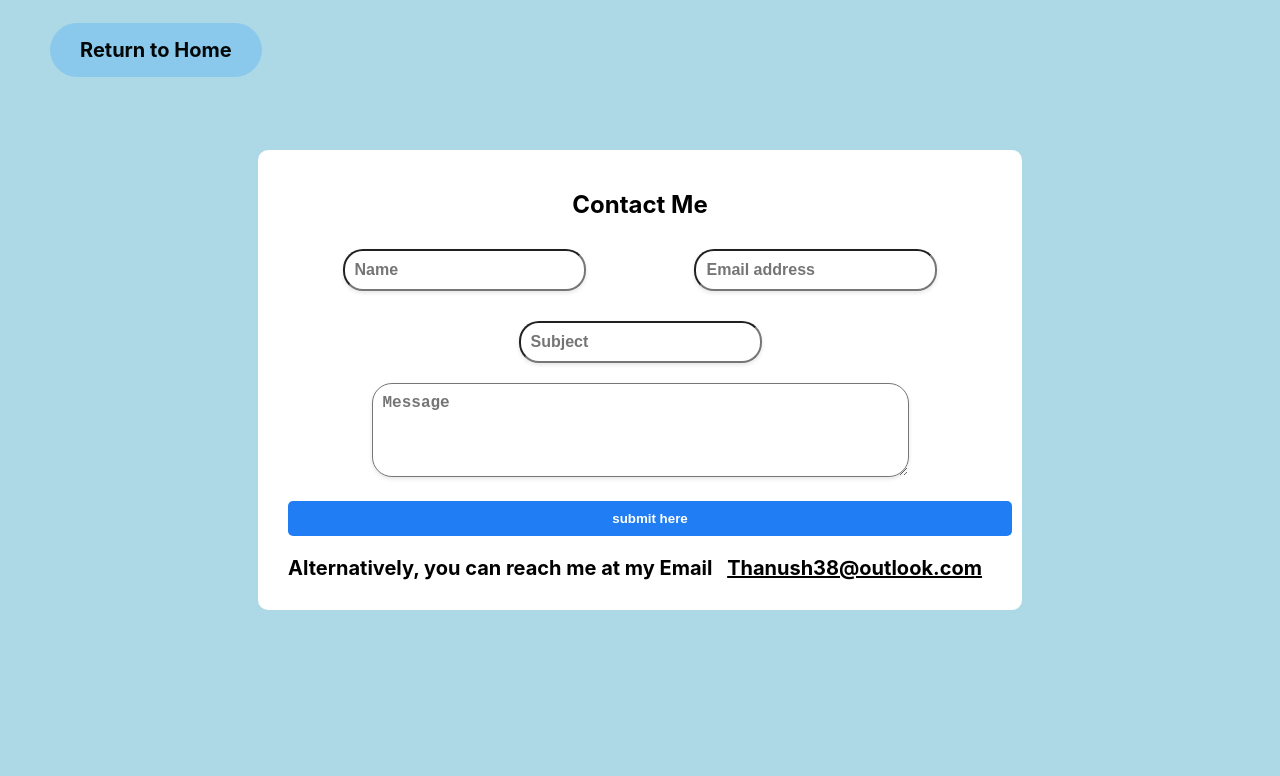
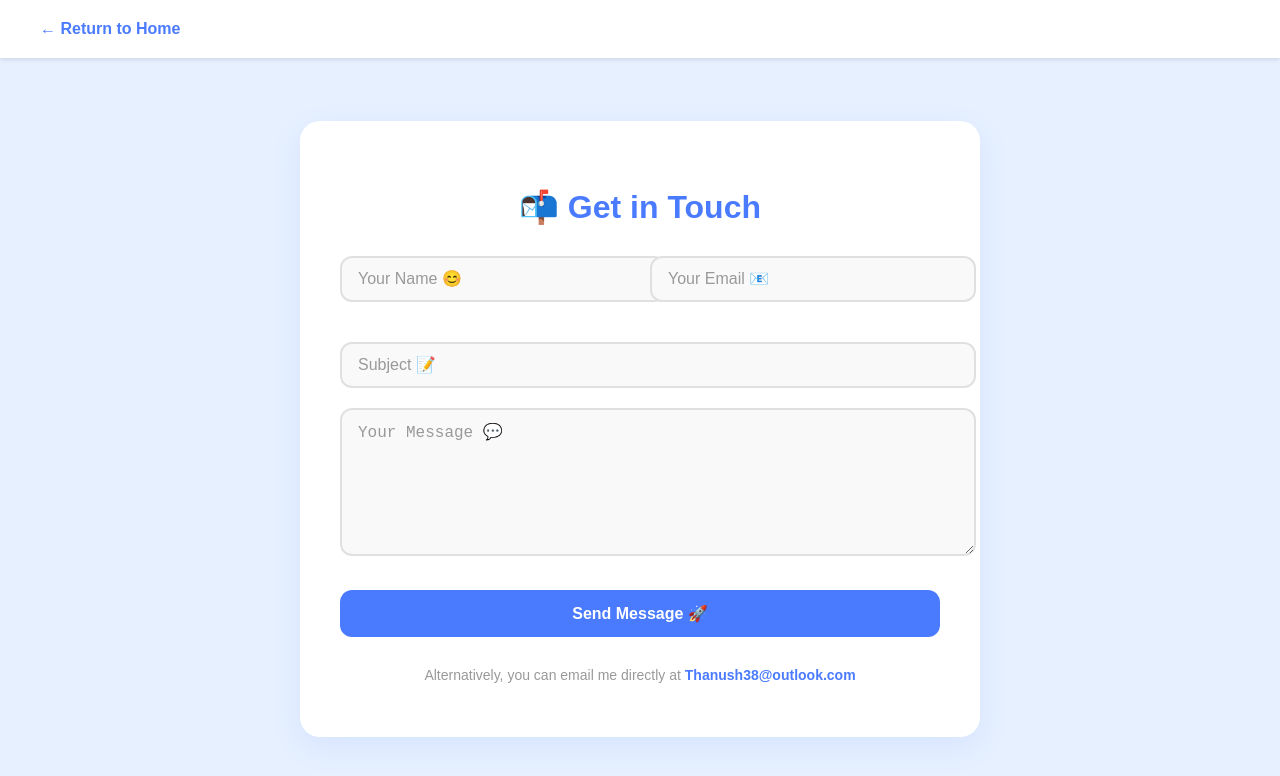
Before and after one commit to Thanush38/Portfolio, a React (Create React App) app: page /Contact in a window 1280 px wide. Shown: the top 776 px of the page. Built offline with nearby package versions, Linux system fonts and the light colour scheme.

Commit message:
redid contact section

```diff
--- a/package.json
+++ b/package.json
@@ -8,16 +8,18 @@
     "@testing-library/react": "^13.4.0",
     "@testing-library/user-event": "^13.5.0",
     "emailjs-com": "^3.2.0",
+    "framer-motion": "^11.9.0",
+    "portfolio": "file:",
     "react": "^18.2.0",
     "react-dom": "^18.2.0",
-    "react-hook-form": "^7.47.0",
+    "react-hook-form": "^7.53.0",
     "react-icons": "^4.11.0",
     "react-multi-carousel": "^2.8.5",
     "react-parallax-tilt": "^1.7.170",
     "react-router-dom": "^6.16.0",
     "react-scripts": "^5.0.1",
     "react-scroll": "^1.8.9",
-    "react-toastify": "^9.0.3",
+    "react-toastify": "^9.1.3",
     "react-type-animation": "^3.2.0",
     "react-vanilla-tilt": "^1.0.0",
     "styled-components": "^6.0.8",
--- a/src/pages/Contact.css
+++ b/src/pages/Contact.css
@@ -1,204 +1,252 @@
-.Wrapper{
-    background-color: #add8e6;
-    height: 100vh;
-    overflow: auto;
+:root {
+    --primary-color: #4a7bff;
+    --primary-light: #e6f0ff;
+    --text-color: #333333;
+    --placeholder-color: #999999;
+    --error-color: #FF4D4F;
+    --success-color: #52C41A;
   }
 
-.ContactForm{
+  body {
+    font-family: 'Arial', sans-serif;
+    margin: 0;
+    padding: 0;
+  }
+
+  .wrapper {
+    background-color: var(--primary-light);
+    min-height: 100vh;
     display: flex;
     flex-direction: column;
-    justify-content: center;
-    align-items: center;
-    margin: 0 auto;
-    height: 50%;
+  }
+
+  .nav {
     padding: 20px;
-    border-radius: 10px;
-    margin-top: 50px;
-    margin-bottom: 50px;
-    background-color: #fff;
+    background-color: white;
+    box-shadow: 0 2px 4px rgba(0, 0, 0, 0.1);
   }
-.nav{
-    display: flex;
-    flex-direction: row;
-    justify-content: space-between;
-    align-items: center;
-    margin: 0 auto;
-    width: 100%;
-    height: 100px;
-    padding: 0 50px;
-    background-color: 'transparent';
-}
-.navContainer{
-    display: flex;
-    flex-direction: row;
-    justify-content: space-between;
-    align-items: center;
-    margin: 0 auto;
-    height: 100px;
-    padding: 0 50px;
-    text-decoration: none;
-    color: #fff;
-    font-weight: bold;
-    font-size: 20px;
-}
-.container{
-    display: flex;
-    flex-direction: column;
-    justify-content: center;
-    align-items: center;
+
+  .nav-container {
+    max-width: 1200px;
     margin: 0 auto;
   }
 
-.row{
+  .return-link {
+    color: var(--primary-color);
+    text-decoration: none;
+    font-weight: 600;
+    font-size: 16px;
+    transition: color 0.3s ease, transform 0.3s ease;
+  }
+
+  .return-link:hover {
+    color: #3a62cc;
+    transform: translateX(-5px);
+  }
+
+  .contact-form-container {
     display: flex;
-    flex-direction: row;
     justify-content: center;
     align-items: center;
-    margin: 0 auto;
-}
-.col-12{
-    width: 100%;
+    flex-grow: 1;
+    padding: 40px 20px;
   }
 
-.col-6{
-    width: 50%;
+  .contact-form {
+    background-color: white;
+    border-radius: 20px;
+    box-shadow: 0 10px 30px rgba(74, 123, 255, 0.1);
+    padding: 40px;
+    width: 100%;
+    max-width: 600px;
+    transform: translateY(20px);
+    opacity: 0;
+    animation: fadeInUp 0.6s ease forwards;
   }
 
-.text-center{
-    text-align: center;
-}
-
-
-.row2{
-    display: flex;
-    flex-direction: row;
-    justify-content: space-between;
-    align-items: center;
-    margin: 0 auto;
-    @media screen and (max-width: 520px) {
-        flex-direction: column;
+  @keyframes fadeInUp {
+    to {
+      opacity: 1;
+      transform: translateY(0);
     }
   }
 
-.formRow{
+  h2 {
+    color: var(--primary-color);
+    font-size: 32px;
+    margin-bottom: 30px;
+    text-align: center;
+    font-weight: 700;
+  }
+
+  .form-row {
     display: flex;
-    flex-direction: row;
-    justify-content: center;
-    align-items: center;
-    margin: 0 auto;
+    gap: 20px;
+    margin-bottom: 20px;
+  }
 
+  .form-group {
+    flex: 1;
+    margin-bottom: 20px;
   }
-.gap{
-    margin: 10px;
 
-    @media screen and (max-width: 520px) {
-        margin: 0px;
+  input,
+  textarea {
+    width: 100%;
+    padding: 12px 16px;
+    border: 2px solid #e0e0e0;
+    border-radius: 12px;
+    font-size: 16px;
+    transition: all 0.3s ease;
+    color: var(--text-color);
+    background-color: #f9f9f9;
+  }
 
+  input:focus,
+  textarea:focus {
+    outline: none;
+    border-color: var(--primary-color);
+    box-shadow: 0 0 0 3px rgba(74, 123, 255, 0.1);
+    background-color: white;
+  }
+
+  input::placeholder,
+  textarea::placeholder {
+    color: var(--placeholder-color);
+  }
+
+  input:hover,
+  textarea:hover {
+    border-color: var(--primary-color);
+  }
+
+  textarea {
+    min-height: 120px;
+    resize: vertical;
+  }
+
+  .error-message {
+    color: var(--error-color);
+    font-size: 14px;
+    margin-top: 5px;
+    display: block;
+    animation: shake 0.82s cubic-bezier(.36,.07,.19,.97) both;
+  }
+
+  @keyframes shake {
+    10%, 90% { transform: translate3d(-1px, 0, 0); }
+    20%, 80% { transform: translate3d(2px, 0, 0); }
+    30%, 50%, 70% { transform: translate3d(-4px, 0, 0); }
+    40%, 60% { transform: translate3d(4px, 0, 0); }
+  }
+
+  .submit-btn {
+    background-color: var(--primary-color);
+    color: white;
+    border: none;
+    border-radius: 12px;
+    padding: 14px 24px;
+    font-size: 16px;
+    font-weight: 600;
+    cursor: pointer;
+    transition: all 0.3s ease;
+    width: 100%;
+    margin-top: 10px;
+    position: relative;
+    overflow: hidden;
+  }
+
+  .submit-btn::before {
+    content: '';
+    position: absolute;
+    top: 50%;
+    left: 50%;
+    width: 0;
+    height: 0;
+    background-color: rgba(255, 255, 255, 0.2);
+    border-radius: 50%;
+    transform: translate(-50%, -50%);
+    transition: width 0.6s ease, height 0.6s ease;
+  }
+
+  .submit-btn:hover::before {
+    width: 300px;
+    height: 300px;
+  }
+
+  .submit-btn:hover {
+    background-color: #3a62cc;
+    transform: translateY(-2px);
+    box-shadow: 0 4px 6px rgba(74, 123, 255, 0.2);
+  }
+
+  .submit-btn:active {
+    transform: translateY(0);
+  }
+
+  .alternative-contact {
+    margin-top: 30px;
+    text-align: center;
+    font-size: 14px;
+    color: var(--placeholder-color);
+    transition: color 0.3s ease;
+  }
+
+  .alternative-contact:hover {
+    color: var(--text-color);
+  }
+
+  .email-link {
+    color: var(--primary-color);
+    text-decoration: none;
+    font-weight: 600;
+    transition: all 0.3s ease;
+  }
+
+  .email-link:hover {
+    color: #3a62cc;
+    text-decoration: underline;
+  }
+
+  @media (max-width: 600px) {
+    .form-row {
+      flex-direction: column;
+      gap: 0;
+    }
+
+    .contact-form {
+      padding: 30px 20px;
     }
   }
 
-
-
-.form-control:focus{
-    outline: none;
-    border: 1px solid #000;
+  /* Custom styles for react-toastify */
+  .Toastify__toast {
+    border-radius: 12px;
   }
 
-.formInput{
-    width: 100%;
-    margin: 10px;
-    padding: 10px;
-    border-radius: 5px;
-    border: 1px solid #ccc;
-}
-.formInput1{
-    width: 75%;
-    margin: 10px;
-    padding: 10px;
-    border-radius: 20px;
-    border: 1px solid #000;
-
+  .Toastify__toast--success {
+    background-color: var(--success-color);
   }
 
-.subject{
-    width: 100%;
-    margin: 10px;
-    padding: 10px;
-    border-radius: 20px;
-    border: 1px solid #000;
+  .Toastify__toast--error {
+    background-color: var(--error-color);
   }
 
-.submit-btn{
-    width: 100%;
-    margin: 10px;
-    padding: 10px;
-    border-radius: 5px;
-    border: none;
-    background-color: #217DF3;
-    color: #fff;
-    font-weight: bold;
+  /* Cursor effects */
+  input, textarea, .submit-btn {
     cursor: pointer;
   }
 
-.pTag{
-    color: #000;
-    font-weight: bold;
-    font-size: 20px;
-    margin: 10px;
+  input:hover, textarea:hover {
+    cursor: text;
   }
 
-.email{
-    color: #000;
-    font-weight: bold;
-    font-size: 20px;
-    margin: 10px;
-    text-decoration: none;
-}
-
-
-
-.btn{
-    background-color: #217DF3;
-    border-radius: 30%;
-    color: #fff;
-    color: #fff;
-    font-weight: bold;
-    font-size: 20px;
-    margin: 10px;
-    text-decoration: none;
-    padding: 20px;
-    height: 10px;
-    text-decoration: none;
-}
-
-.btn:hover{
-    color: #217DF3;
-    transition: 0.5s;
-}
-
-.label {
-    display: inline-block;
-    padding: 10px;
-    margin: 10px;
-    border-radius: 20px;
-    background-color: #ffffff;
-    box-shadow: 0 2px 4px rgba(0, 0, 0, 0.1);
-    color: #333333;
-    font-size: 16px;
-    font-weight: bold;
-    transition: background-color 0.3s ease-in-out;
-
+  .submit-btn:hover {
     cursor: pointer;
   }
 
-  .label:hover {
-    background-color: #f0f0f0;
+  /* Accessibility focus styles */
+  input:focus, textarea:focus, .submit-btn:focus {
+    outline: 2px solid var(--primary-color);
+    outline-offset: 2px;
   }
-
-.message{
-
-    @media screen and (max-width: 520px) {
-       width: 60%;
-
-    }
-}
--- a/src/pages/Contact.js
+++ b/src/pages/Contact.js
@@ -1,10 +1,9 @@
-import React from "react";
+import React, { useState } from "react";
 import { useForm } from "react-hook-form";
 import emailjs from "emailjs-com";
 import { ToastContainer, toast } from "react-toastify";
 import "react-toastify/dist/ReactToastify.min.css";
 import "./Contact.css";
-
 
 const Contact = () => {
   const {
@@ -13,12 +12,13 @@ const Contact = () => {
     reset,
     formState: { errors },
   } = useForm();
+  const [isSubmitting, setIsSubmitting] = useState(false);
 
   const toastifySuccess = () => {
-    toast("Form sent!", {
+    toast.success("Message sent successfully! 🎉", {
       position: "bottom-right",
       autoClose: 5000,
-      hideProgressBar: true,
+      hideProgressBar: false,
       closeOnClick: true,
       pauseOnHover: true,
       draggable: true,
@@ -26,10 +26,8 @@ const Contact = () => {
   };
 
   const onSubmit = async (data) => {
+    setIsSubmitting(true);
     try {
-
-
-
       await emailjs.send(
         "service_974f8ir",
         "template_mjww7zc",
@@ -40,122 +38,95 @@ const Contact = () => {
       toastifySuccess();
     } catch (e) {
       console.log(e);
+      toast.error("Oops! Something went wrong. Please try again. 😕");
     }
+    setIsSubmitting(false);
   };
+
   return (
-    <div className="Wrapper">
-      <div className="Nav">
-        <div className="navContainer">
-          <div className="return">
-            <a href="/" className="link" style={{height: '30px', textDecoration: 'none'}}>
-              <p>Return to Home</p>
+    <div className="wrapper">
+      <div className="nav">
+        <div className="nav-container">
+          <a href="/" className="return-link">
+            ← Return to Home
           </a>
         </div>
       </div>
-      </div>
 
-        <div className="row">
-      <div className="ContactForm">
-          <div className="col-12 text-center">
-            <div className="contactForm">
-              <form
-                id="contact-form"
-                onSubmit={handleSubmit(onSubmit)}
-                noValidate
-              >
-                <h2 className="text-center">Contact Me</h2>
-
-                <div className="row2  gap">
-                  <div className="col-6">
+      <div className="contact-form-container">
+        <div className="contact-form">
+          <h2>📬 Get in Touch</h2>
+          <form id="contact-form" onSubmit={handleSubmit(onSubmit)} noValidate>
+            <div className="form-row">
+              <div className="form-group">
                 <input
                   type="text"
                   name="name"
-                      className="label"
-                      placeholder="Name"
+                  placeholder="Your Name 😊"
                   {...register("name", {
-                        required: {
-                          value: true,
-                          message: "Please enter your name",
-                        },
+                    required: "Name is required",
                     maxLength: {
                       value: 30,
-                          message: "Please use 30 characters or less",
+                      message: "Name should be 30 characters or less",
                     },
                   })}
                 />
+                {errors.name && <span className="error-message">{errors.name.message}</span>}
               </div>
-                  <div className="col-6">
+              <div className="form-group">
                 <input
                   type="email"
                   name="email"
-                      className="label"
-                      placeholder="Email address"
+                  placeholder="Your Email 📧"
                   {...register("email", {
-                        required: true,
-                        pattern:
-                          /^[a-zA-Z0-9.!#$%&’*+/=?^_`{|}~-]+@[a-zA-Z0-9-]+(?:\.[a-zA-Z0-9-]+)*$/,
+                    required: "Email is required",
+                    pattern: {
+                      value: /^[a-zA-Z0-9.!#$%&'*+/=?^_`{|}~-]+@[a-zA-Z0-9-]+(?:\.[a-zA-Z0-9-]+)*$/,
+                      message: "Invalid email address",
+                    },
                   })}
                 />
-                    {errors.email && (
-                      <span className="errorMessage">
-                        Please enter a valid email address
-                      </span>
-                    )}
+                {errors.email && <span className="error-message">{errors.email.message}</span>}
               </div>
             </div>
-                <div className="row formRow">
-                  <div className="col">
+            <div className="form-group">
               <input
                 type="text"
                 name="subject"
-                      className="label"
-                      placeholder="Subject"
+                placeholder="Subject 📝"
                 {...register("subject", {
-                        required: {
-                          value: true,
-                          message: "Please enter a subject",
-                        },
+                  required: "Subject is required",
                   maxLength: {
                     value: 75,
-                          message: "Subject cannot exceed 75 characters",
+                    message: "Subject should be 75 characters or less",
                   },
                 })}
               />
-                    {errors.subject && (
-                      <span className="errorMessage">
-                        {errors.subject.message}
-                      </span>
-                    )}
+              {errors.subject && <span className="error-message">{errors.subject.message}</span>}
+            </div>
+            <div className="form-group">
+              <textarea
+                name="message"
+                placeholder="Your Message 💬"
+                {...register("message", {
+                  required: "Message is required",
+                })}
+              />
+              {errors.message && <span className="error-message">{errors.message.message}</span>}
+            </div>
+            <button className="submit-btn" type="submit" disabled={isSubmitting}>
+              {isSubmitting ? 'Sending...' : 'Send Message 🚀'}
+            </button>
+          </form>
+          <p className="alternative-contact">
+            Alternatively, you can email me directly at{" "}
+            <a href="mailto:thanush38@outlook.com" className="email-link">
+              Thanush38@outlook.com
+            </a>
+          </p>
         </div>
       </div>
-                <div className="row formRow">
-                  <div className="col">
-                    <textarea
-                      rows={4}
-                      cols={50}
-                      name="message"
-                      className="label message"
-                      placeholder="Message"
-                      defaultValue={""}
-                      {...register("message", {
-                        required: true,
-                      })}
-                    />
-                  </div>
-                  {errors.message && (
-                    <span className="errorMessage">Please enter a message</span>
-                  )}
-                </div>
-                <button className="submit-btn" type="submit">
-                  submit here
-                </button>
-              </form>
-              <p className='pTag'>Alternatively, you can reach me at my Email <a href="#" target='_blank' arial-label='email' onClick={() => window.location = 'mailto:thanush38@outlook.com'} className='email'><u>Thanush38@outlook.com</u></a></p>
-            </div>
-            <ToastContainer toastStyle={{ backgroundColor: "#07bc0c", color:'#fff' }}/>
-          </div>
-        </div>
-      </div>
+      <ToastContainer />
     </div>
   );
 };
```
Also changed, not shown: 2 other files (tests, documents, lock files or other folders). Lines whose indentation alone changed are shown as unchanged.
